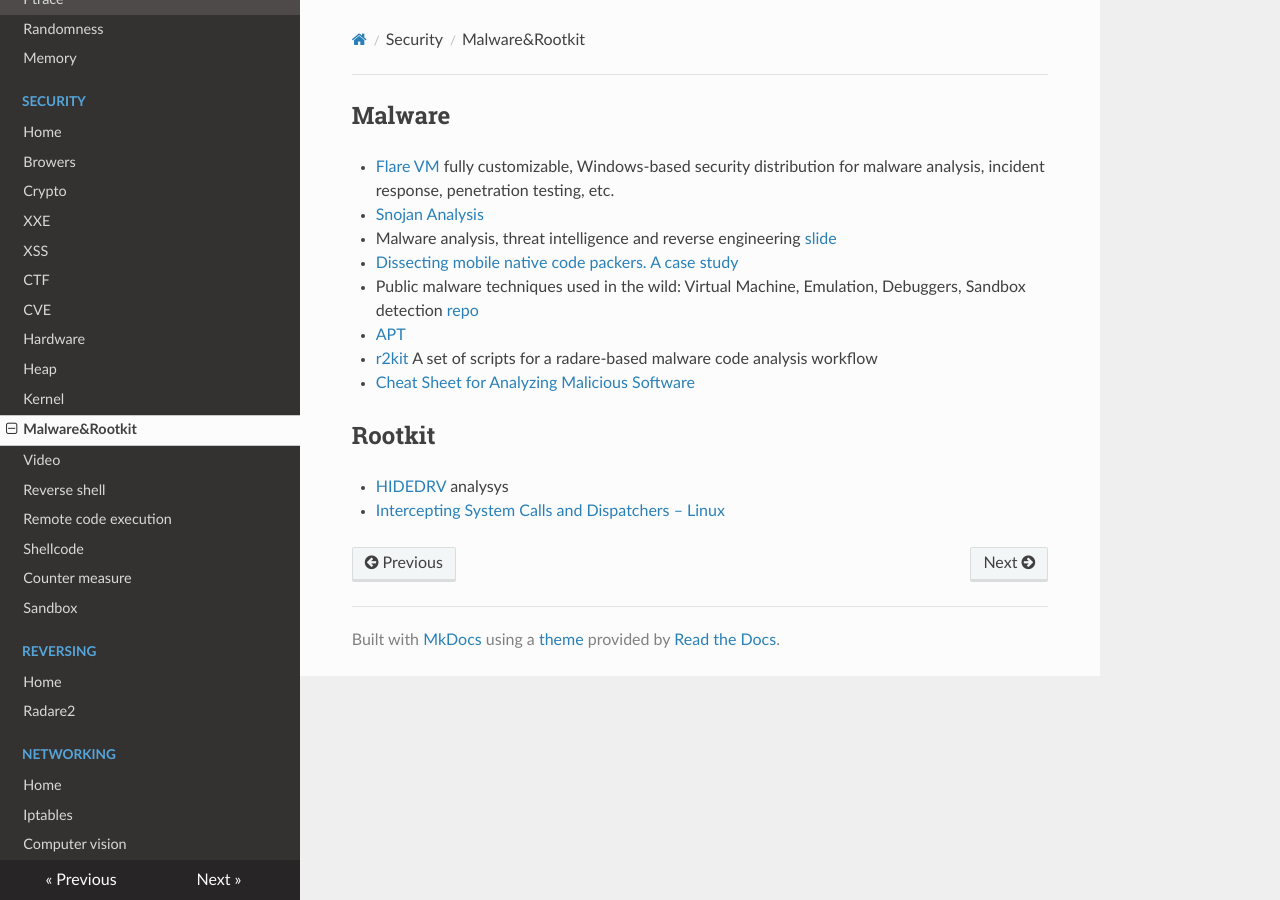
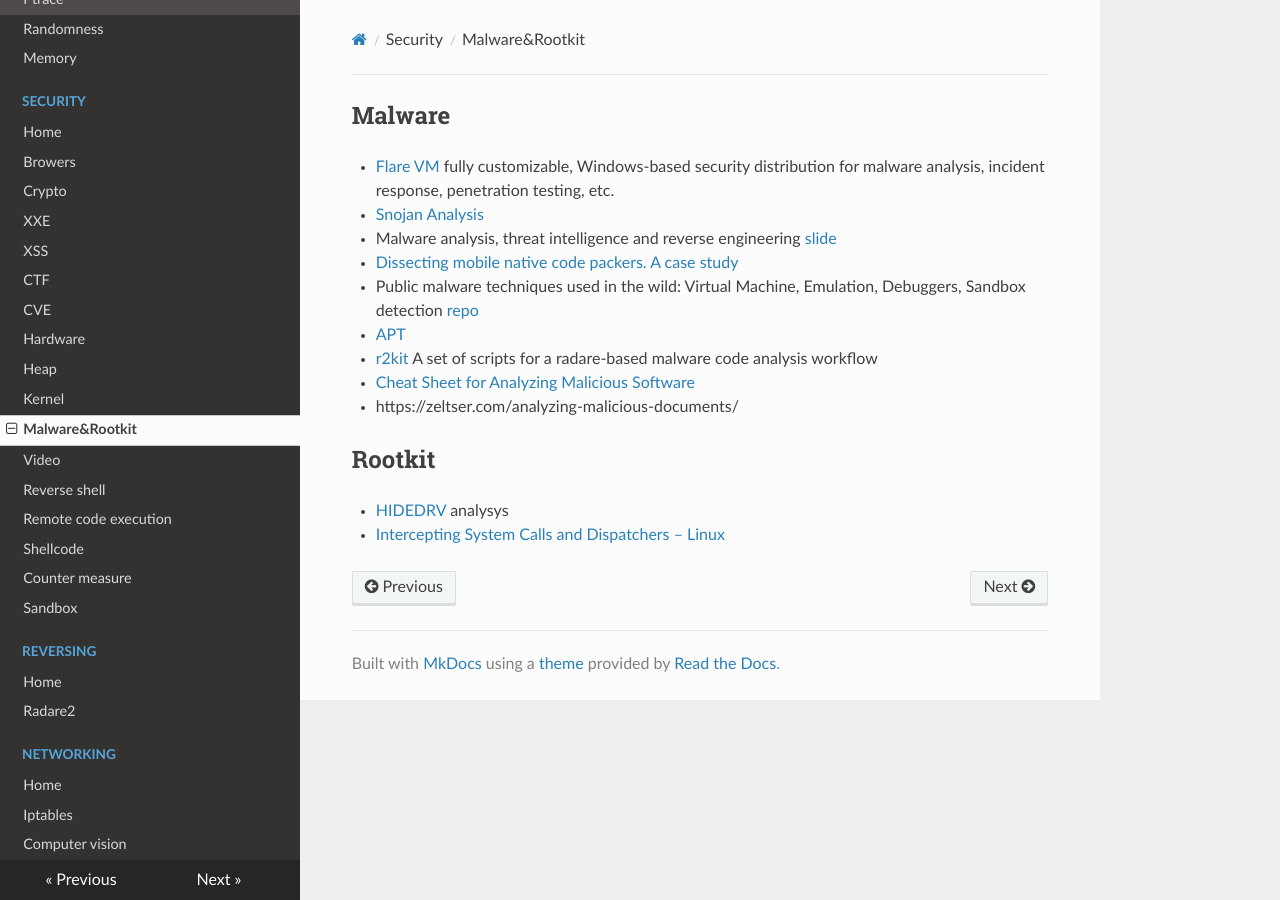
Before and after one commit to gipi/low-level, an MkDocs documentation site: the page built from docs/security/malware.md, in a window 1280 px wide. Built offline with MkDocs 1.6.1, drawn with Linux system fonts in a browser that asks for light colours; nearby versions of some CDN libraries; old or Windows-style settings are respelled for this version of MkDocs; some of the changed lines change nothing that is shown.

Commit message:
Update malware.md

```diff
--- a/docs/security/malware.md
+++ b/docs/security/malware.md
@@ -8,6 +8,7 @@
  - [APT](https://azeria-labs.com/advanced-persistent-threat/)
  - [r2kit](https://github.com/cmatthewbrooks/r2kit) A set of scripts for a radare-based malware code analysis workflow
  - [Cheat Sheet for Analyzing Malicious Software](https://zeltser.com/malware-analysis-cheat-sheet/)
+ - https://zeltser.com/analyzing-malicious-documents/
 
 ## Rootkit
  - [HIDEDRV](http://www.sekoia.fr/blog/wp-content/uploads/2016/10/Rootkit-analysis-Use-case-on-HIDEDRV-v1.6.pdf) analysys
```
